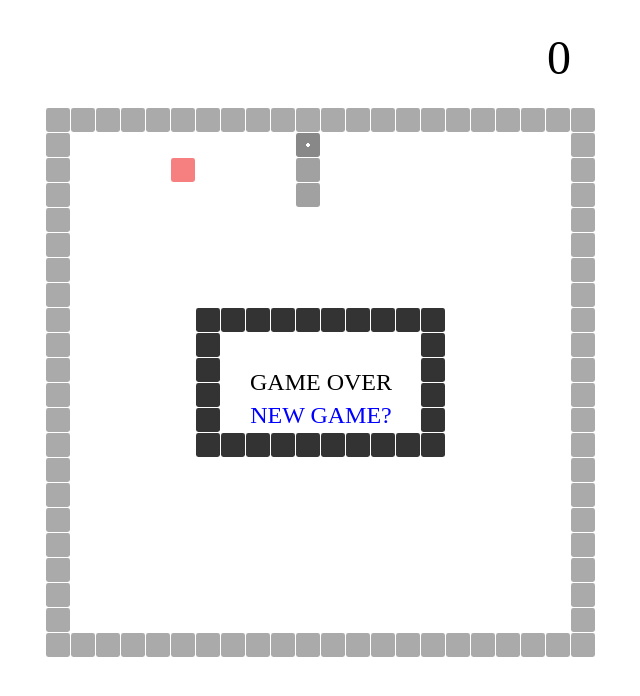
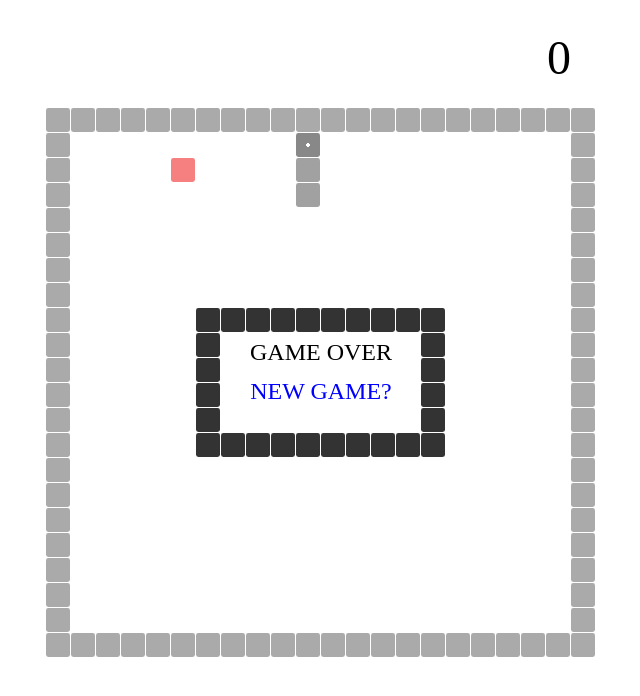
Before and after one commit to danielpatrickdotdev/one-eyed-browser-snake, a plain HTML site: page snake.html in a window 1280 px wide. Shown: the whole page, without its empty margins (319-959 px from the left). Drawn offline with Linux system fonts and the light colour scheme; a web font is replaced by a local one.

Commit message:
A bit of rearranging overlays

```diff
--- a/snake.css
+++ b/snake.css
@@ -56,22 +56,16 @@ body {
   background-color: #333;
   opacity: 1;
 }
-#game .overlay span {
+#game .overlay-text span {
   display: inline-block;
   font-size: 24px;
+  padding: 6px;
+  margin-left: auto;
+  margin-right: auto;
 }
-#game #game-over-overlay {
-  padding-top: 33px;
-}
-#game-over-overlay span {
-  line-height: 33px;
-}
-.new-game-link {
+.new-game-link span {
   color: blue;
   cursor: pointer;
-}
-#paused-overlay {
-  line-height: 100px;
 }
 .snake, .target, .border {
   position: absolute;
--- a/snake.js
+++ b/snake.js
@@ -131,19 +131,20 @@ function createUI(hardBorder, pauseHandler, newGameHandler, h=20, w=20) {
 
     return fragment;
   }
-  function createOverlay(id) {
+  function createOverlay(id, text) {
+    const textDiv = document.createElement("div");
+    textDiv.innerHTML = `<span>${text}</span>`;
+    textDiv.classList.add("overlay-text");
+
     const div = document.createElement("div");
     div.id = id;
     div.classList.add("overlay");
     div.appendChild(createBorder(4, 8));
+    div.appendChild(textDiv);
     return div;
   }
   function setPaused() {
-    const span = document.createElement("span");
-    span.innerHTML = "PAUSED";
-
-    const pausedDiv = createOverlay("paused-overlay");
-    pausedDiv.appendChild(span);
+    const pausedDiv = createOverlay("paused-overlay", "PAUSED");
 
     gameDiv.classList.add("paused");
     gameDiv.appendChild(pausedDiv);
@@ -153,17 +154,15 @@ function createUI(hardBorder, pauseHandler, newGameHandler, h=20, w=20) {
     gameDiv.removeChild(document.getElementById("paused-overlay"));
   }
   function setGameOver() {
-    const gameOverSpan = document.createElement("span");
-    gameOverSpan.innerHTML = "GAME OVER";
-
-    const newGameLink = document.createElement("span");
-    newGameLink.classList.add("new-game-link");
-    newGameLink.innerHTML = "NEW GAME?";
+    const newGameLink = document.createElement("div");
+    newGameLink.classList.add("overlay-text", "new-game-link");
+    newGameLink.innerHTML = "<span>NEW GAME?</span>";
     newGameLink.addEventListener("click", newGameHandler);
 
-    const gameOverDiv = createOverlay("game-over-overlay");
-    gameOverDiv.appendChild(gameOverSpan);
-    gameOverDiv.appendChild(newGameLink);
+    const gameOverDiv = createOverlay("game-over-overlay", "GAME OVER");
+    setTimeout(function() {
+      gameOverDiv.appendChild(newGameLink);
+    }, 1000);
 
     gameDiv.classList.add("game-over");
     gameDiv.removeEventListener("click", pauseHandler);
```
